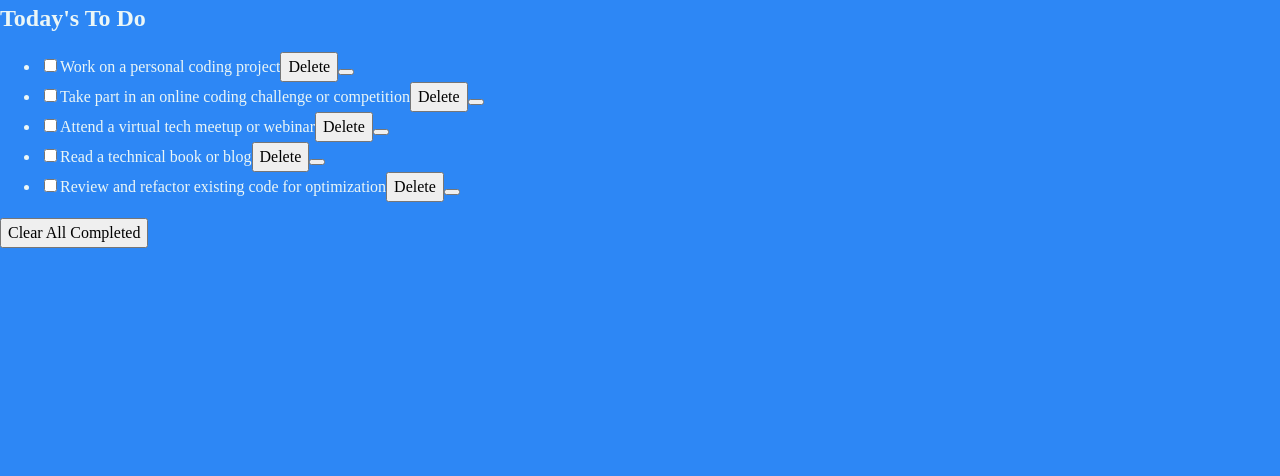
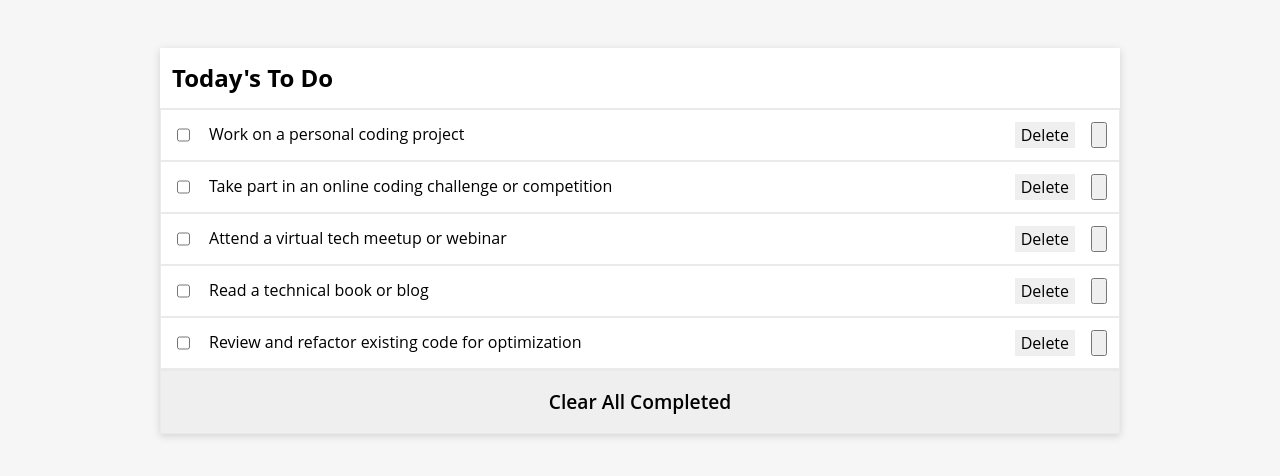
Before and after one commit to henokkhm/microverse-webpack-to-do-list, a website built with webpack: page src/index.html in a window 1280 px wide. Built offline with nearby package versions, Linux system fonts and the light colour scheme.

Commit message:
Add styles based on design

```diff
--- a/src/styles/main.css
+++ b/src/styles/main.css
@@ -1,4 +1,77 @@
+/* Custom Properties */
+:root {
+  /* Colors */
+  --primary: rgb(14, 102, 234);
+  --page-bg: #f6f6f6;
+  --black: #000;
+  --white: #fff;
+  --gray-200: #eaeaea;
+  --gray-400: #00000073;
+}
+
+/* General Styles */
 body {
-  background: rgb(45, 135, 245);
-  color: rgb(235, 246, 246);
+  font-family: 'Open Sans', 'Lucida Grande', tahoma, verdana, arial, sans-serif;
+  background: var(--page-bg);
 }
+
+.container {
+  min-width: 23.4375rem;
+  max-width: 60rem;
+  margin: 3rem auto;
+  background: var(--white);
+  box-shadow: 0 2px 8px rgb(0 0 0 / 15%);
+}
+
+/* To Do List Styles */
+.to-do-list-title {
+  padding: 0.75rem;
+}
+
+.to-do-list {
+  list-style: none;
+  display: flex;
+  flex-direction: column;
+  margin: 0;
+  padding: 0;
+  border: 1px solid var(--gray-200);
+}
+
+.to-do-item {
+  display: flex;
+  gap: 1rem;
+  min-width: min-content;
+  justify-content: space-between;
+  padding: 0.75rem;
+  border-top: 1px solid var(--gray-200);
+  border-bottom: 1px solid var(--gray-200);
+}
+
+.to-do-item__description {
+  margin-right: auto;
+}
+
+.to-do-item__delete-btn {
+  border: none;
+  outline: none;
+}
+
+.clear-completed-btn {
+  height: 4rem;
+  width: 100%;
+  text-align: center;
+  font-size: 1.2rem;
+  font-weight: 600;
+  border: 1px solid var(--gray-200);
+  transition: background-color 300ms ease-in-out;
+}
+
+.clear-completed-btn:hover {
+  background-color: var(--primary);
+  color: var(--white);
+  font-size: 1.25rem;
+}
+
+.clear-completed-btn:active {
+  transform: translateY(3px);
+}
```
